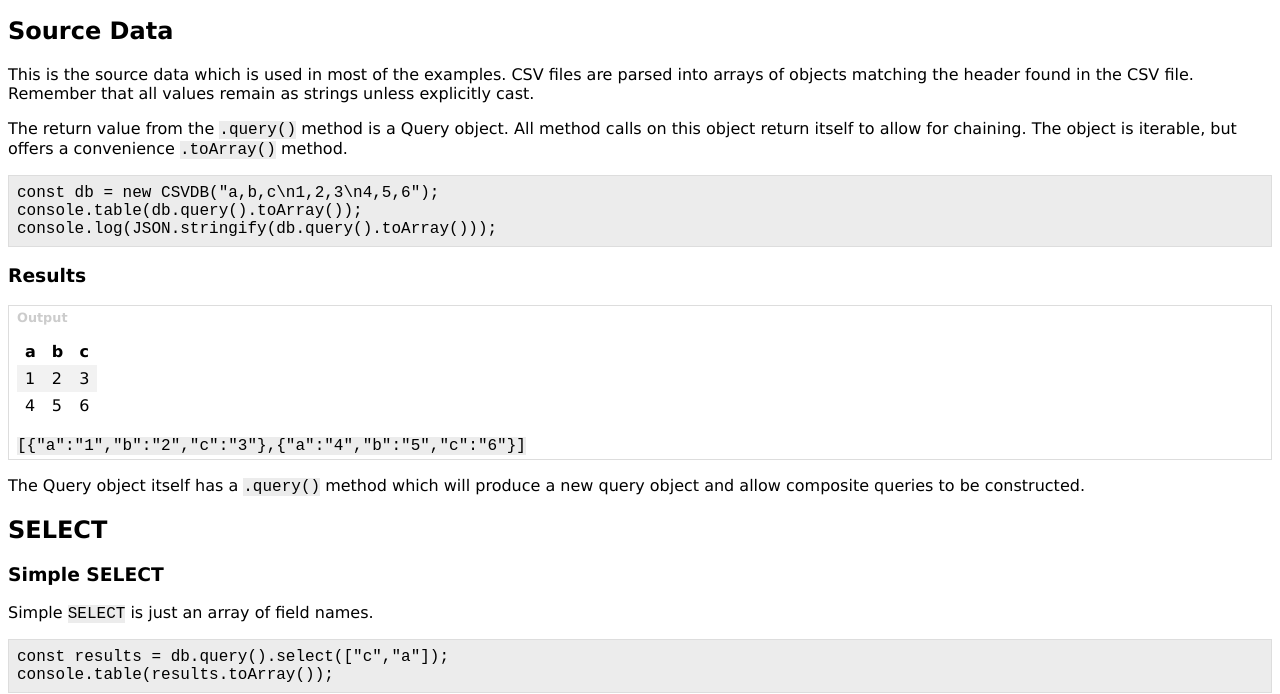
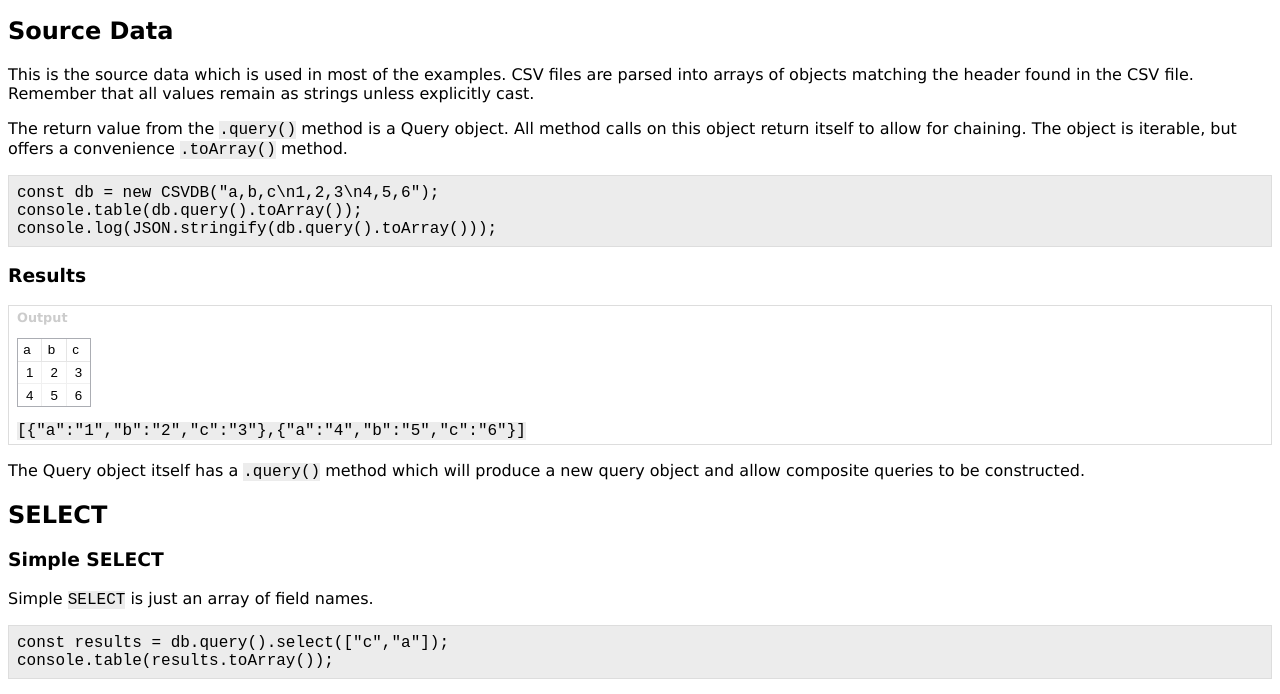
Before and after one commit to IJMacD/csvdb.js, a website: page features.html in a window 1280 px wide. Shown: the part 103-797 px from the top of the page. Drawn offline with Linux system fonts and the light colour scheme.

Commit message:
Features: UI improvements
Show errors during materialisation
Change table style

```diff
--- a/features.html
+++ b/features.html
@@ -4,30 +4,42 @@
         <title>Features</title>
         <script>
             function output (target, data) {
-                let html;
                 if (typeof data === "string") {
                     document.querySelector(target).innerHTML += `<p>${data.replace("<","&lt;")}</p>`;
                     return;
                 }
+
+                let html;
+                try {
+                    if (!Array.isArray(data) && data[Symbol.iterator]) {
+                        data = [...data];
+                    }
+
                 if (data.length === 0) {
                     html = `<p>No rows returned</p>`;
                 }
                 else {
                     const headers = Object.keys(data[0]);
                     const headerRow = `<tr>${headers.map(h=>`<th>${h}</th>`).join("")}</tr>`;
-                    const dataRows = data.map(row=>`<tr>${headers.map(h=>`<td>${row[h]===null?`<em style="color:#CCC;">NULL</em>`:row[h]}</td>`).join("")}</tr>`).join("");
-                    html = `<table>${headerRow}${dataRows}</table>`;
+                    const dataRows = data.map(row=>`<tr>${headers.map(h=>`<td tabindex=0>${row[h]===null?`<em style="color:#CCC;">NULL</em>`:row[h]}</td>`).join("")}</tr>`).join("");
+                    html = `<table><thead>${headerRow}</thead><tbody>${dataRows}</tbody></table>`;
                 }
+                }
+                catch (e) {
+                    html = `<p style="color: red; font-family: 'Courier New', Courier, monospace; font-weight: bold;">${e.message}</p>`;
+                }
+
                 document.querySelector(target).innerHTML += html;
             }
         </script>
         <style>
             body { font-family: 'Lucida Sans', 'Lucida Sans Regular', 'Lucida Grande', 'Lucida Sans Unicode', Geneva, Verdana, sans-serif; }
             main { max-width: 1280px; margin: 0 auto; }
-            table { border-collapse: collapse; margin-bottom: 1em; }
-            th, td { padding: 0.25em 0.5em; }
-            tbody tr:nth-child(2n) td { background-color: rgba(0, 0, 0, 0.05); }
-            .code { padding: 0.5em; border: 1px solid #DDD; white-space: pre-wrap; }
+            table { border-collapse: collapse; margin-bottom: 1em; font-family: 'Microsoft Sans Serif', Arial, Helvetica, sans-serif; font-size: 10pt; outline: 1px solid #ABADB3; outline-offset: -1px; }
+            th { font-weight: normal; padding: 0.25em 0.4em; text-align: left; border: 1px solid #E5E5E5; }
+            td { padding: 0.25em 0.6em; border: 1px solid #F0F0F0; }
+            td:active, td:focus { outline: 1px dotted #000000; outline-offset: -1px; background-color: #E8EDF2; }
+            .code { padding: 0.5em; border: 1px solid #DDD; white-space: pre-wrap; word-break: break-all; }
             .code, code { background-color: #ECECEC;font-family: 'Courier New', Courier, monospace; }
             output { display: block; margin-bottom: 0.5em; padding: 0.25em 0.5em; border: 1px solid #DDD; }
             output::before { content: "Output"; color: #CCC; font-size: 0.8em; font-weight: bold; display: block; margin-bottom: 1em; }
@@ -79,7 +91,7 @@ console.table(results.toArray());</code></p>
                 import { CSVDB } from "./csvdb.js";
                 const db = new CSVDB("a,b,c\n1,2,3\n4,5,6");
                 const results = db.query().select(["c","a"]);
-                output("#output-simple-select", results.toArray());
+                output("#output-simple-select", results);
             </script>
 
             <h3>Aliases</h3>
@@ -97,7 +109,7 @@ console.table(results.toArray());</code></p>
                     lastColumn: "c",
                     secondColumn: "b",
                 });
-                output("#output-alias-select", results.toArray());
+                output("#output-alias-select", results);
             </script>
 
             <h3>Arbitrary Columns</h3>
@@ -120,7 +132,7 @@ console.table(results.toArray());</code></p>
                     "b squared": row => Math.pow(row.b, 2),
                     "a + b": row => +row.a + +row.b
                 });
-                output("#output-arbitrary-select", results.toArray());
+                output("#output-arbitrary-select", results);
             </script>
 
             <h3><code>SELECT *</code></h3>
@@ -138,7 +150,7 @@ console.table(results.toArray());</code></p>
                     Date: () => new Date().toISOString(),
                     "doesn't matter": "*",
                 });
-                output("#output-select-star", results.toArray());
+                output("#output-select-star", results);
             </script>
 
             <h3>Optional <code>.select()</code></h3>
@@ -153,7 +165,7 @@ console.table(results.toArray());</code></p>
                 import { CSVDB } from "./csvdb.js";
                 const db = new CSVDB("a,b,c\n1,2,3\n4,5,6");
                 const results = db.query().where(row => +row.b > 2);
-                output("#output-where", results.toArray());
+                output("#output-where", results);
             </script>
 
             <h3>Multiple predicates</h3>
@@ -169,7 +181,7 @@ console.table(results.toArray());</code></p>
                 const results = db.query()
                     .where(row => row.a === "1" || +row.c > 5)
                     .where(row => +row.b < 5);
-                output("#output-where-multiple", results.toArray());
+                output("#output-where-multiple", results);
             </script>
 
             <h2>GROUP BY</h2>
@@ -185,7 +197,7 @@ console.table(results.toArray());</code></p>
                 const results = db.query()
                     .groupBy(row => row.a)
                     .select(["a","COUNT(*)"]);
-                output("#output-groupby", results.toArray());
+                output("#output-groupby", results);
             </script>
 
             <h3>Aggregate Functions</h3>
@@ -219,7 +231,7 @@ console.table(results.toArray());</code></p>
                         "ARRAY(c)",
                         "ANY(c)"
                     ]);
-                output("#output-groupby-aggregate", results.toArray());
+                output("#output-groupby-aggregate", results);
             </script>
 
             <h3>Custom Aggregate Functions</h3>
@@ -252,7 +264,7 @@ console.table(results.toArray());</code></p>
                         customSum: (row, i, rows) => rows.reduce((total, row) => total + +row.a, 0),
                     })
                     .groupBy(() => true);
-                output("#output-custom-aggregate", results.toArray());
+                output("#output-custom-aggregate", results);
             </script>
 
             <h3>FILTER (WHERE …)</h3>
@@ -277,7 +289,7 @@ console.table(results.toArray());</code></p>
                         customSumWithFilter: (row, i, rows) => rows.filter(row => row.b === "2").reduce((total, row) => total + +row.a, 0),
                     })
                     .groupBy(() => true);
-                output("#output-filter", results.toArray());
+                output("#output-filter", results);
             </script>
 
             <h2>ORDER BY</h2>
@@ -298,7 +310,7 @@ console.table(results.toArray());</code></p>
                 const db = new CSVDB("a,b,c\n1,2,3\n4,5,6");
                 const results = db.query()
                     .orderBy((rowA, rowB) => -rowA.a.localeCompare(rowB.a));
-                output("#output-orderby", results.toArray());
+                output("#output-orderby", results);
             </script>
 
 
@@ -317,7 +329,7 @@ console.table(results.toArray());</code></p>
                 const results = db.query()
                     .orderBy((rowA, rowB) => -rowA.a.localeCompare(rowB.a))
                     .fetchFirst(1);
-                output("#output-fetch-first", results.toArray());
+                output("#output-fetch-first", results);
             </script>
 
             <h2>JOIN</h2>
@@ -345,7 +357,7 @@ console.table(results.toArray());</code></p>
                     .join(row => {
                         return row ? Array.from({length: +row.a}).map((_,i) => ({ ...row, z: i })) : [];
                     });
-                output("#output-join", results.toArray());
+                output("#output-join", results);
             </script>
 
             <h3>JOIN ON</h3>
@@ -366,7 +378,7 @@ console.table(results.toArray());</code></p>
                 const db2 = new CSVDB("i,j,k\n2,4,6\n3,6,9");
                 const results = db.query()
                     .joinOn(db2, (rowA, rowB) => rowA.b === rowB.i || rowA.c === rowB.i || rowA.a === rowB.j);
-                output("#output-join-on", results.toArray());
+                output("#output-join-on", results);
             </script>
 
             <h3>JOIN Examples</h3>
@@ -381,8 +393,8 @@ const db2 = new CSVDB("animal,family\ncat,feline\ndog,canine\nhorse,equine");</c
                 import { CSVDB } from "./csvdb.js";
                 const db = new CSVDB("owner,animal\ntom,cat\ndick,dog\nharry,bird");
                 const db2 = new CSVDB("animal,family\ncat,feline\ndog,canine\nhorse,equine");
-                output("#output-example-joins", db.query().toArray());
-                output("#output-example-joins", db2.query().toArray());
+                output("#output-example-joins", db.query());
+                output("#output-example-joins", db2.query());
             </script>
 
             <h3>INNER JOIN</h3>
@@ -405,7 +417,7 @@ const query = db.query().join(rowA => {
                     // INNER
                     return db2.query().where(rowB => rowB.animal === rowA.animal).toArray().map(rowB => ({ ...rowA, ...rowB }));
                 });
-                output("#output-example-inner-join", query.toArray());
+                output("#output-example-inner-join", query);
             </script>
 
             <h3>LEFT JOIN</h3>
@@ -440,8 +452,7 @@ const query = db.query().join(rowA => {
                     // LEFT
                     return [{ ...nullRow(db2), ...rowA  }];
                 });
-                output("#output-example-left-join", query.toArray());
-                // output("#output-example-left-join", JSON.stringify(query.toArray()));
+                output("#output-example-left-join", query);
             </script>
 
             <h3>RIGHT JOIN</h3>
@@ -486,7 +497,7 @@ const query = db.query().join(rowA => {
                     // LEFT
                     return [];
                 });
-                output("#output-example-right-join", query.toArray());
+                output("#output-example-right-join", query);
             </script>
 
             <h3>FULL JOIN</h3>
@@ -531,7 +542,7 @@ const query = db.query().join(rowA => {
                     // LEFT
                     return [{ ...nullRow(db2), ...rowA  }];
                 });
-                output("#output-example-full-join", query.toArray());
+                output("#output-example-full-join", query);
             </script>
 
             <h2>DISTINCT</h2>
@@ -549,9 +560,9 @@ console.table(results2.toArray());</code></p>
                 import { CSVDB } from "./csvdb.js";
                 const db = new CSVDB("a,b,c\n1,2,3\n1,2,3\n4,5,6");
                 const results = db.query();
-                output("#output-distinct", results.toArray());
+                output("#output-distinct", results);
                 const results2 = db.query().distinct();
-                output("#output-distinct", results2.toArray());
+                output("#output-distinct", results2);
             </script>
 
             <h2>WINDOW</h2>
@@ -600,7 +611,7 @@ console.table(results.toArray());</code></p>
                         rowNumber: "ROW_NUMBER() OVER win2",
                         list: "LISTAGG(c) OVER win2",
                     });
-                output("#output-window", results.toArray());
+                output("#output-window", results);
             </script>
             <p>
                 The framing spec is illustrated below.
@@ -673,7 +684,7 @@ console.table(results.toArray());</code></p>
                         first_b:    "FIRST_VALUE(b) OVER win2",
                         last_c:     "LAST_VALUE(c) OVER win2",
                     });
-                output("#output-position", results.toArray());
+                output("#output-position", results);
             </script>
 
             <h3>Empty Window</h3>
@@ -695,7 +706,7 @@ console.table(results.toArray());</code></p>
                         "*": "*",
                         rowNumber:  "ROW_NUMBER() OVER ()",
                     });
-                output("#output-window-empty", results.toArray());
+                output("#output-window-empty", results);
             </script>
 
 
@@ -712,8 +723,8 @@ const db2 = new CSVDB("a,b,c\n,1,2,3\n1,3,5");</code></p>
                 import { CSVDB } from "./csvdb.js";
                 const db  = new CSVDB("a,b,c\n1,2,3\n4,5,6");
                 const db2 = new CSVDB("a,b,c\n1,2,3\n1,3,5");
-                output("#output-sets", db.query().toArray());
-                output("#output-sets", db2.query().toArray());
+                output("#output-sets", db);
+                output("#output-sets", db2);
             </script>
 
             <h3>Except</h3>
@@ -725,7 +736,7 @@ console.table(results.toArray());</code></p>
                 const db  = new CSVDB("a,b,c\n1,2,3\n4,5,6");
                 const db2 = new CSVDB("a,b,c\n1,2,3\n1,3,5");
                 const results = CSVDB.except(db, db2);
-                output("#output-except", results.toArray());
+                output("#output-except", results);
             </script>
 
             <h3>Intersect</h3>
@@ -737,7 +748,7 @@ console.table(results.toArray());</code></p>
                 const db  = new CSVDB("a,b,c\n1,2,3\n4,5,6");
                 const db2 = new CSVDB("a,b,c\n1,2,3\n1,3,5");
                 const results = CSVDB.intersect(db, db2);
-                output("#output-intersect", results.toArray());
+                output("#output-intersect", results);
             </script>
 
             <h3>Union</h3>
@@ -749,7 +760,7 @@ console.table(results.toArray());</code></p>
                 const db  = new CSVDB("a,b,c\n1,2,3\n4,5,6");
                 const db2 = new CSVDB("a,b,c\n1,2,3\n1,3,5");
                 const results = CSVDB.union(db, db2);
-                output("#output-union", results.toArray());
+                output("#output-union", results);
             </script>
 
             <h3>Union All</h3>
@@ -761,7 +772,7 @@ console.table(results.toArray());</code></p>
                 const db  = new CSVDB("a,b,c\n1,2,3\n4,5,6");
                 const db2 = new CSVDB("a,b,c\n1,2,3\n1,3,5");
                 const results = CSVDB.unionAll(db, db2);
-                output("#output-union-all", results.toArray());
+                output("#output-union-all", results);
             </script>
         </main>
     </body>
```
